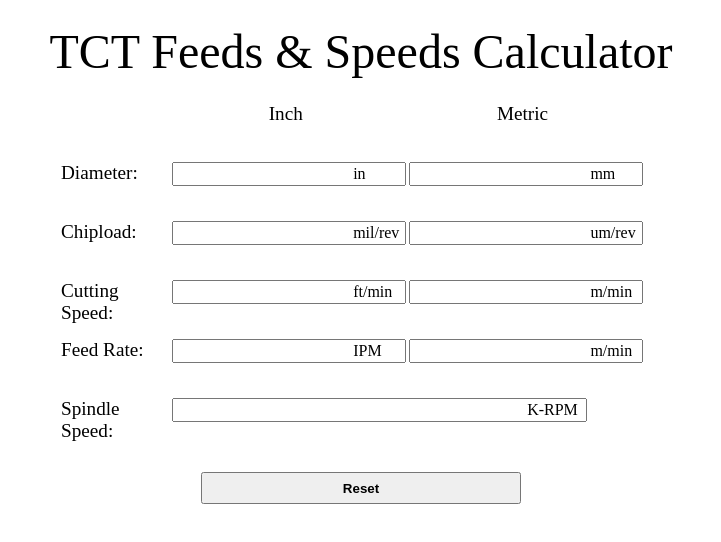
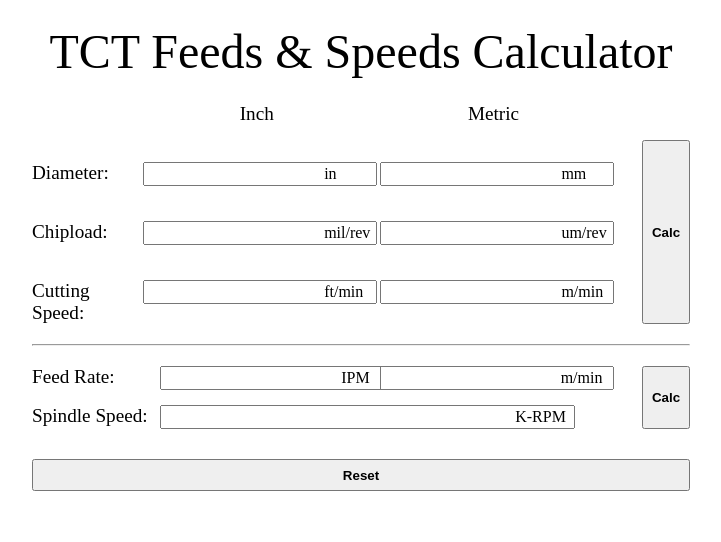
Before and after one commit to lemuellin/fs-calc, a React (Create React App) app: page / in a window 1280 px wide. Shown: the top 542 px of the page, without its empty margins (279-1000 px from the left). Built offline with nearby package versions, Linux system fonts and the light colour scheme.

Commit message:
add calc function

```diff
--- a/src/components/Content.js
+++ b/src/components/Content.js
@@ -1,4 +1,4 @@
-import React, { useState } from "react";
+import React, { useState, useEffect } from "react";
 import DataInput from "./DataInput";
 import '../styles/styles.css';
 
@@ -18,53 +18,85 @@ const Content = () => {
         switch(input.name){
             case 'diaInch':
                 setDiaInch(input.value);
-                setDiaMetric((Number(input.value) * 25.4).toFixed(2));
+                setDiaMetric((input.value * 25.4).toFixed(2));
                 return;
             case 'diaMetric':
                 setDiaMetric(input.value);
-                setDiaInch((Number(input.value) / 25.4).toFixed(4));
+                setDiaInch((input.value / 25.4).toFixed(4));
                 return;
             case 'CLInch':
                 setCLInch(input.value);
-                setCLMetric((Number(input.value) * 25.4 / 1000).toFixed(3));
+                setCLMetric((input.value * 25.4).toFixed(0));
                 return;
             case 'CLMetric':
                 setCLMetric(input.value);
-                setCLInch((Number(input.value) / 25.4).toFixed(2));
+                setCLInch((input.value / 25.4).toFixed(2));
                 return;
             case 'CSInch':
                 setCSInch(input.value);
-                setCSMetric((Number(input.value) * 0.3048).toFixed(2));
+                setCSMetric((input.value * 0.3048).toFixed(0));
                 return;
             case 'CSMetric':
                 setCSMetric(input.value);
-                setCSInch((Number(input.value) / 0.3048).toFixed(2));
+                setCSInch((input.value / 0.3048).toFixed(1));
                 return;
             case 'FRInch':
                 setFRInch(input.value);
-                setFRMetric((Number(input.value) * 0.0254).toFixed(2));
+                setFRMetric((input.value * 0.0254).toFixed(1));
                 return;
             case 'FRMetric':
                 setFRMetric(input.value);
-                setFRInch((Number(input.value) / 0.0254).toFixed(2));
+                setFRInch((input.value / 0.0254).toFixed(0));
                 return;
             case 'SS':
-                setSS(input.value);
+                setSS((Number(input.value)).toFixed(0));
                 return;
             default:
                 console.log('input err');
         }
     }
 
-    const handleClick = () => {
+    const handleCalcBtnClick1 = () => {
+        const tempSS = (12 * CSInch / 1000 / Math.PI / diaInch).toFixed(0);
+        setSS(tempSS);
+        setFRInch((CLInch * tempSS).toFixed(0));
+        setFRMetric((CLMetric * tempSS / 1000).toFixed(1));
+    }
+
+    const handleCalcBtnClick2 = () => {
+        setCLInch((FRInch / SS).toFixed(2));
+        setCLMetric((FRInch / SS * 25.4).toFixed(0));
+        setCSInch((diaInch * Math.PI * SS * 1000 / 12).toFixed(1));
+        setCSMetric((diaInch * Math.PI * SS * 1000 / 12 * 0.3048).toFixed(0));
+    }
+
+    const handleResetBtnClick = () => {
         window.location.reload();
     }
 
+    const handleKeyPress = (e) => {
+        if(e.code === 'Space'){
+            window.location.reload();
+        }
+        if(e.code === 'KeyB'){
+            handleCalcBtnClick1();
+        }
+        if(e.code === 'KeyN'){
+            handleCalcBtnClick2();
+        }
+    }
+
+    useEffect(() => {
+        window.addEventListener('keydown', handleKeyPress);
+        return () => window.removeEventListener('keydown', handleKeyPress);
+    });
 
     return(
         <div className="content">
             <DataInput
                 onDataInputChange={handleChange}
+                onBtnClick1={handleCalcBtnClick1}
+                onBtnClick2={handleCalcBtnClick2}
                 diaInch={diaInch}
                 diaMetric={diaMetric}
                 CLInch={CLInch}
@@ -75,7 +107,7 @@ const Content = () => {
                 FRMetric={FRMetric}
                 SS={SS}
             />
-            <button onClick={handleClick}>Reset</button>
+            <button className="resetBtn" onClick={handleResetBtnClick}>Reset</button>
         </div>
     );
 }
--- a/src/components/DataInput.js
+++ b/src/components/DataInput.js
@@ -6,8 +6,18 @@ const DataInput = (props) => {
         props.onDataInputChange(e.target);
     }
 
+    const handleClick1 = () => {
+        props.onBtnClick1();
+    }
+
+    const handleClick2 = () => {
+        props.onBtnClick2();
+    }
+
     return(
-        <form className="container">
+        <div>
+            <div className="section">
+                <form className="container1">
                     <div></div>
                     <div className="titleText unit">Inch</div>
                     <div className="titleText unit">Metric</div>
@@ -43,8 +53,14 @@ const DataInput = (props) => {
                         <input className="item1" name="CSMetric" type='number' value={props.CSMetric} onChange={handleChange}/>
                         <span className="span1">m/min</span>
                     </div>
+                </form>
+                <button className="calcBtn1" onClick={handleClick1}>Calc</button>
+            </div>
 
+            <hr/>
 
+            <div className="section">
+                <form className="container2">
                     <div className="titleText">Feed Rate: </div>
                     <div>
                         <input className="item1" name="FRInch" type='number' value={props.FRInch} onChange={handleChange}/>
@@ -61,9 +77,10 @@ const DataInput = (props) => {
                         <input className="item2" name="SS" type='number' value={props.SS} onChange={handleChange}/>
                         <span className="span2">K-RPM</span>
                     </div>
-
-
                 </form>
+                <button className="calcBtn2" onClick={handleClick2}>Calc</button>
+            </div>
+        </div>
     );
 }
 
--- a/src/styles/styles.css
+++ b/src/styles/styles.css
@@ -19,11 +19,27 @@
     gap: 30px;
 }
 
-.container{
+.section{
+    display: flex;
+    gap: 10px;
+}
+
+.container1{
     width: 600px;
     display: grid;
     grid-template-columns: 0.8fr 1fr 1fr;
-    grid-template-rows: 1fr 1fr 1fr 1fr 1fr 1fr;
+    grid-template-rows: 1fr 1fr 1fr 1fr;
+    row-gap: 15px;
+    column-gap: 10px;
+    margin-bottom: 20px;
+}
+
+.container2{
+    margin-top: 20px;
+    width: 600px;
+    display: grid;
+    grid-template-columns: 0.8fr 1fr 1fr;
+    grid-template-rows: 1fr 1fr;
     row-gap: 15px;
     column-gap: 10px;
 }
@@ -66,9 +82,24 @@ input{
     height: 1.5rem;
 }
 
-button{
+.calcBtn1{
+    width: 3rem;
+    cursor: pointer;
+    font-weight: bolder;
+    margin-top: 37px;
+    margin-bottom: 20px;
+}
+
+.calcBtn2{
+    width: 3rem;
+    cursor: pointer;
+    font-weight: bolder;
+    margin-top: 20px;
+}
+
+.resetBtn{
     height: 2rem;
-    width: 20rem;
+    width: 658px;
     font-weight: bolder;
     cursor: pointer;
 }
```
Lines whose indentation alone changed are shown as unchanged.
